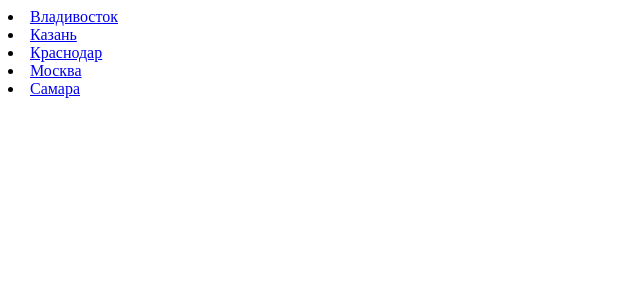
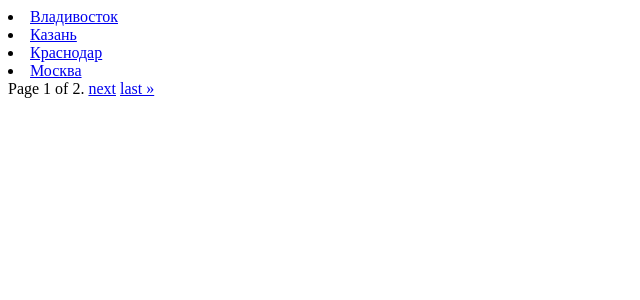
Before and after one commit to Tvo-Po/djangolearn, a Django app: page /gallery/ in a window 1280 px wide. Shown: the top 300 px of the page, without its empty margins (0-640 px from the left). Run offline with Django 3.2, Linux system fonts and the light colour scheme; data comes from the database, SQL or seed files in the repository.

Commit message:
Add simple pagination

```diff
--- a/inplaces/placegallery/templates/placegallery/index.html
+++ b/inplaces/placegallery/templates/placegallery/index.html
@@ -10,5 +10,21 @@
       <li><a href="{% url 'placegallery:city' city.slug%}">{{city.city_name_ru}}</a></li>
     {% endfor %}
   </div>
+  <div class="pagination">
+      <span class="step-links">
+          {% if page_obj.has_previous %}
+            <a href="?page=1">&laquo; first</a>
+            <a href="?page={{ page_obj.previous_page_number }}">previous</a>
+          {% endif %}
+          <span class="current">
+              Page {{ page_obj.number }} of {{ page_obj.paginator.num_pages }}.
+          </span>
+
+          {% if page_obj.has_next %}
+            <a href="?page={{ page_obj.next_page_number }}">next</a>
+            <a href="?page={{ page_obj.paginator.num_pages }}">last &raquo;</a>
+          {% endif %}
+      </span>
+  </div>
 </body>
 </html>
--- a/inplaces/placegallery/views.py
+++ b/inplaces/placegallery/views.py
@@ -7,9 +7,10 @@
 class IndexView(generic.ListView):
     template_name = 'placegallery/index.html'
     context_object_name = 'alphabetical_order_city_list'
+    paginate_by = 4
 
     def get_queryset(self):
-        return City.objects.order_by('city_name_ru')[:5]
+        return City.objects.order_by('city_name_ru')[:]
 
 
 class CityView(generic.DetailView):
```
